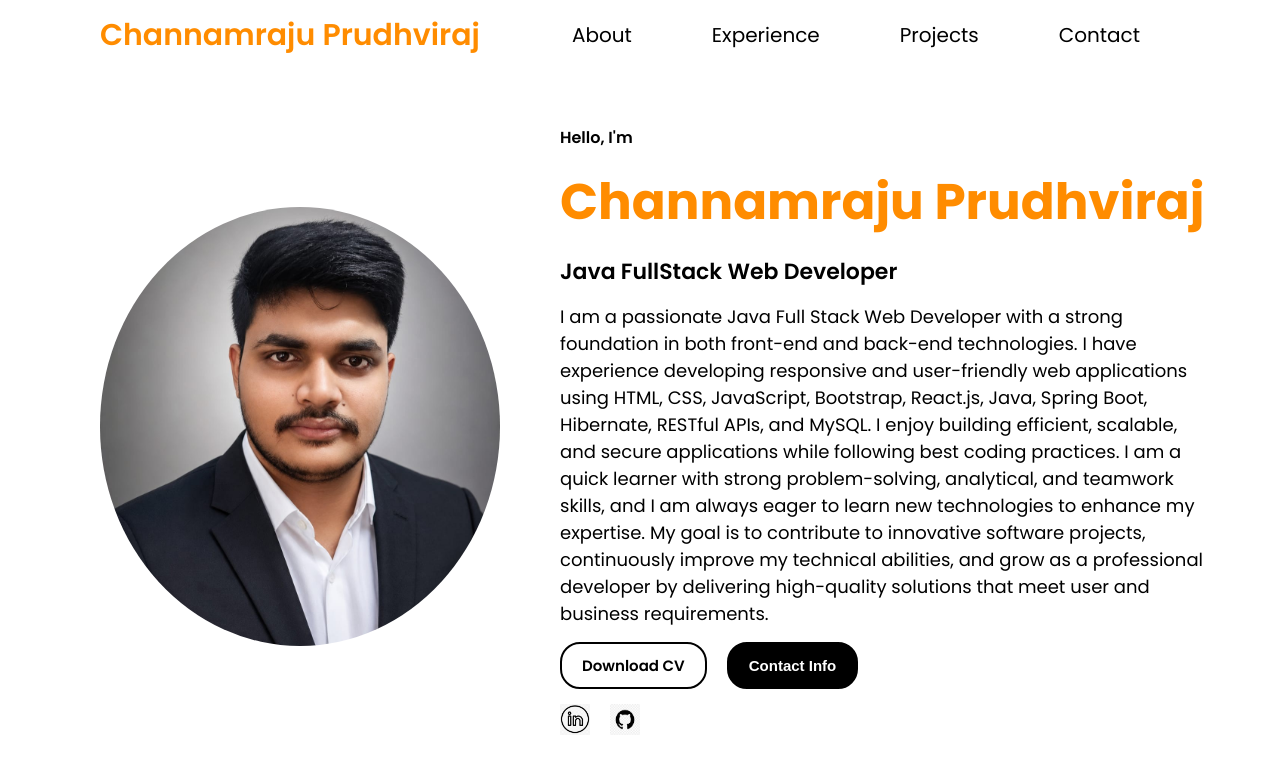
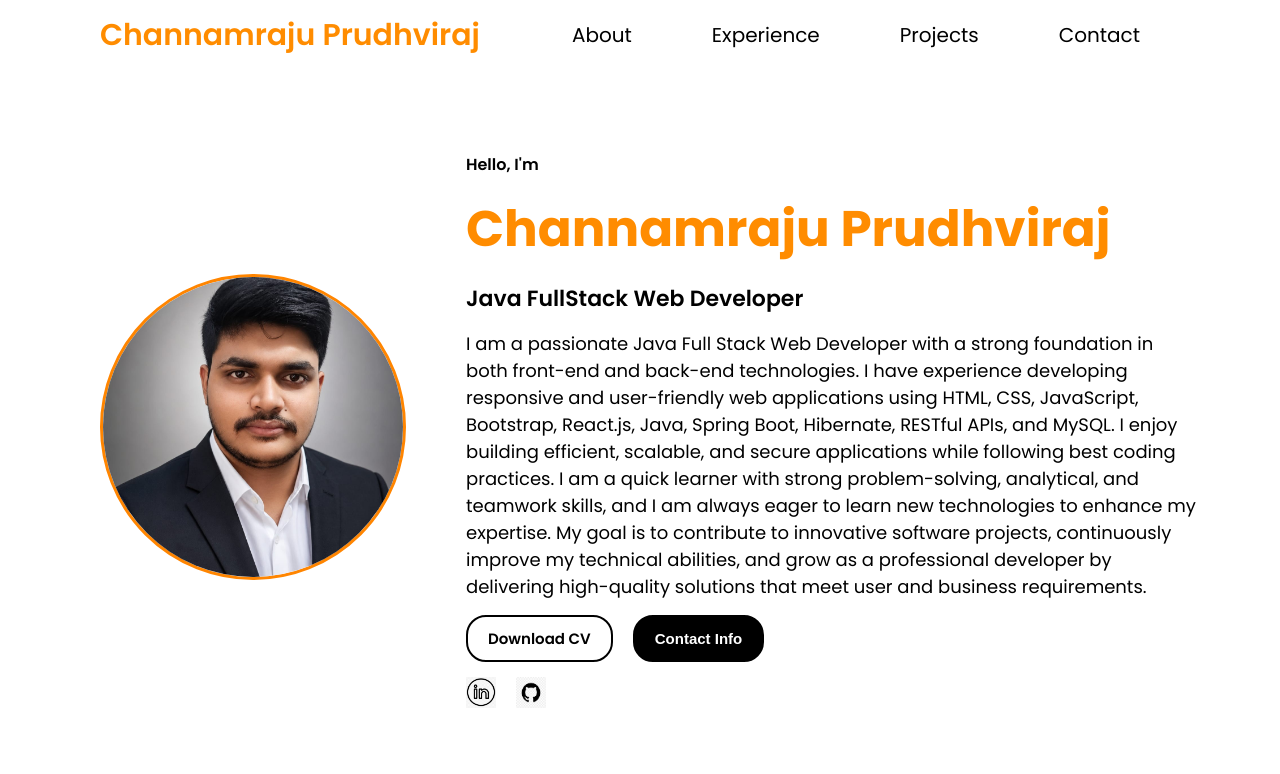
Before and after one commit to Channamraju/Portfolio, a plain HTML site: page index.html in a window 1280 px wide. Drawn offline with Linux system fonts and the light colour scheme; files whose address does not match are found by name.

Commit message:
Refactor sec1.css for improved layout and styles

```diff
--- a/sec1.css
+++ b/sec1.css
@@ -8,9 +8,13 @@
 .sec-1-1{
     margin-left: 100px;
 }
-.sec-1-1 img{
-    width: 400px;
+
+.sec-1-1 img {
+    width: 300px;
+    height: 300px;
+    object-fit: cover;
     border-radius: 50%;
+    border: 3px solid #ff8500;
 }
 .sec-1-2{
     display: flex;
```
